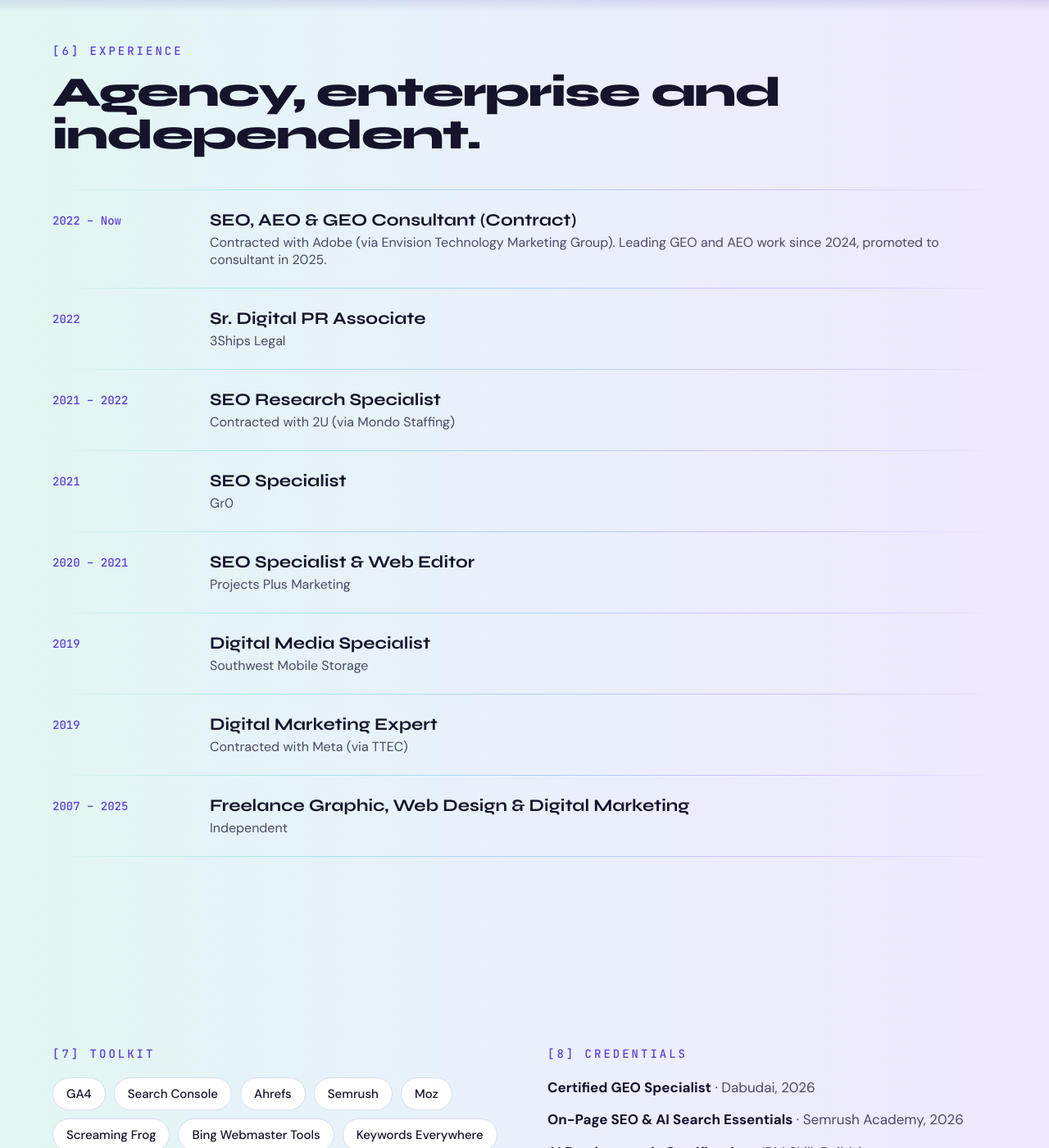
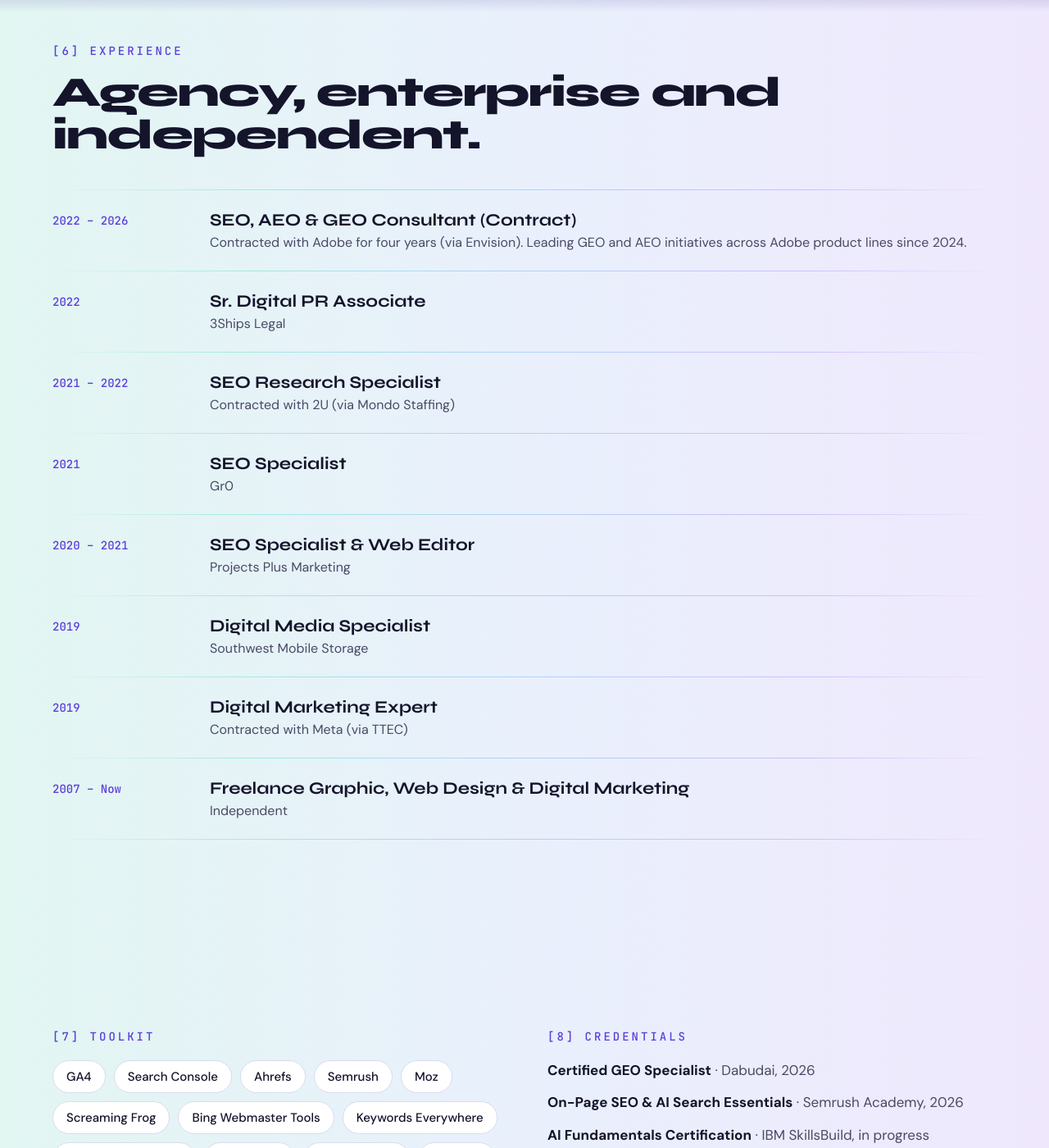
Before and after one commit to JBreezeA/jenalston-site, a Jekyll site: the page built from about.html, in a window 1280 px wide and 1400 px high, scrolled down 4000 px. Shown: the whole window at 82% size. Built offline with Jekyll 4.4.1, drawn with Linux system fonts in a browser that asks for light colours.

Commit message:
Update about.html
Update dates for freelance and contract work.

```diff
--- a/about.html
+++ b/about.html
@@ -90,8 +90,8 @@ social_description: SEO, AEO and GEO specialist and strategist with nearly 20 ye
 </div>
 <div class="u153">
 <div class="u43">
-<div class="u35">2022 – Now</div>
-<div class="u36"><div class="u37">SEO, AEO &amp; GEO Consultant (Contract)</div><div class="u38">Contracted with Adobe (via Envision Technology Marketing Group). Leading GEO and AEO work since 2024, promoted to consultant in 2025.</div></div>
+<div class="u35">2022 – 2026</div>
+<div class="u36"><div class="u37">SEO, AEO &amp; GEO Consultant (Contract)</div><div class="u38">Contracted with Adobe for four years (via Envision). Leading GEO and AEO initiatives across Adobe product lines since 2024.</div></div>
 </div>
 <div class="u43">
 <div class="u35">2022</div>
@@ -118,7 +118,7 @@ social_description: SEO, AEO and GEO specialist and strategist with nearly 20 ye
 <div class="u36"><div class="u37">Digital Marketing Expert</div><div class="u38">Contracted with Meta (via TTEC)</div></div>
 </div>
 <div class="u154">
-<div class="u35">2007 – 2025</div>
+<div class="u35">2007 – Now</div>
 <div class="u36"><div class="u37">Freelance Graphic, Web Design &amp; Digital Marketing</div><div class="u38">Independent</div></div>
 </div>
 </div>
```
